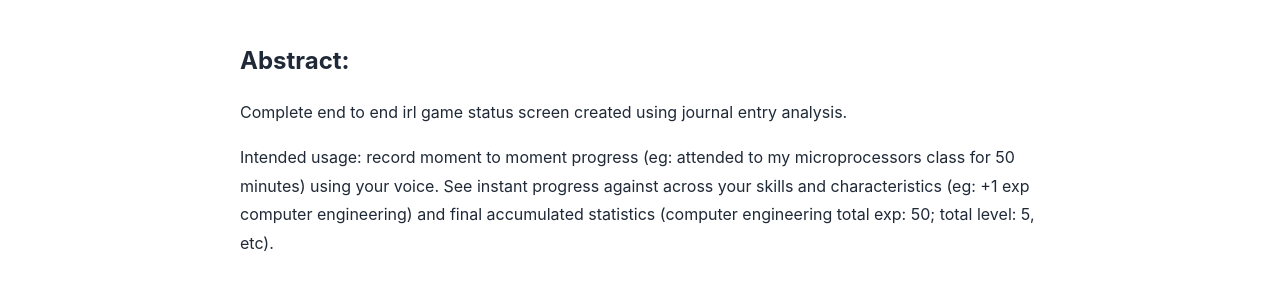
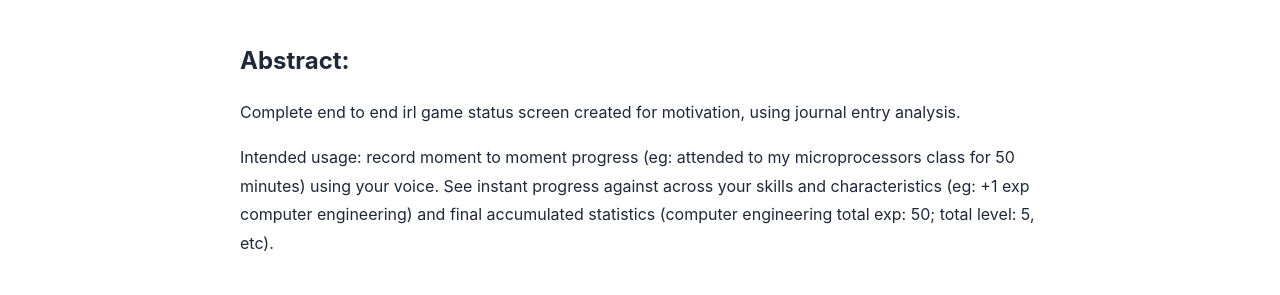
Before and after one commit to richardhcli/richardhcli.github.io, a Jekyll site: the page built from _project_posts/2026-02-19-selfsysv1.md, in a window 1280 px wide and 900 px high. Shown: the part 338-633 px from the top of the window. Built offline with Jekyll 4.4.1, drawn with Linux system fonts in a browser that asks for light colours; comment, search, counter and statistics services are not loaded.

Commit message:
update reusme, move files around

```diff
--- a/_project_posts/2026-02-19-selfsysv1.md
+++ b/_project_posts/2026-02-19-selfsysv1.md
@@ -13,7 +13,7 @@ demo_url: "https://self-statistics-system-v2.web.app/app/journal"
 ---
 
 ## Abstract:
-Complete end to end irl game status screen created using journal entry analysis.
+Complete end to end irl game status screen created for motivation, using journal entry analysis.
 
 Intended usage: record moment to moment progress (eg: attended to my microprocessors class for 50 minutes) using your voice. See instant progress against across your skills and characteristics (eg: +1 exp computer engineering) and final accumulated statistics (computer engineering total exp: 50; total level: 5, etc).
 
```
Also changed, not shown: _project_posts/2025-12-10-heartbeat-sensor.md (+2 -2 lines), 4 other files.
